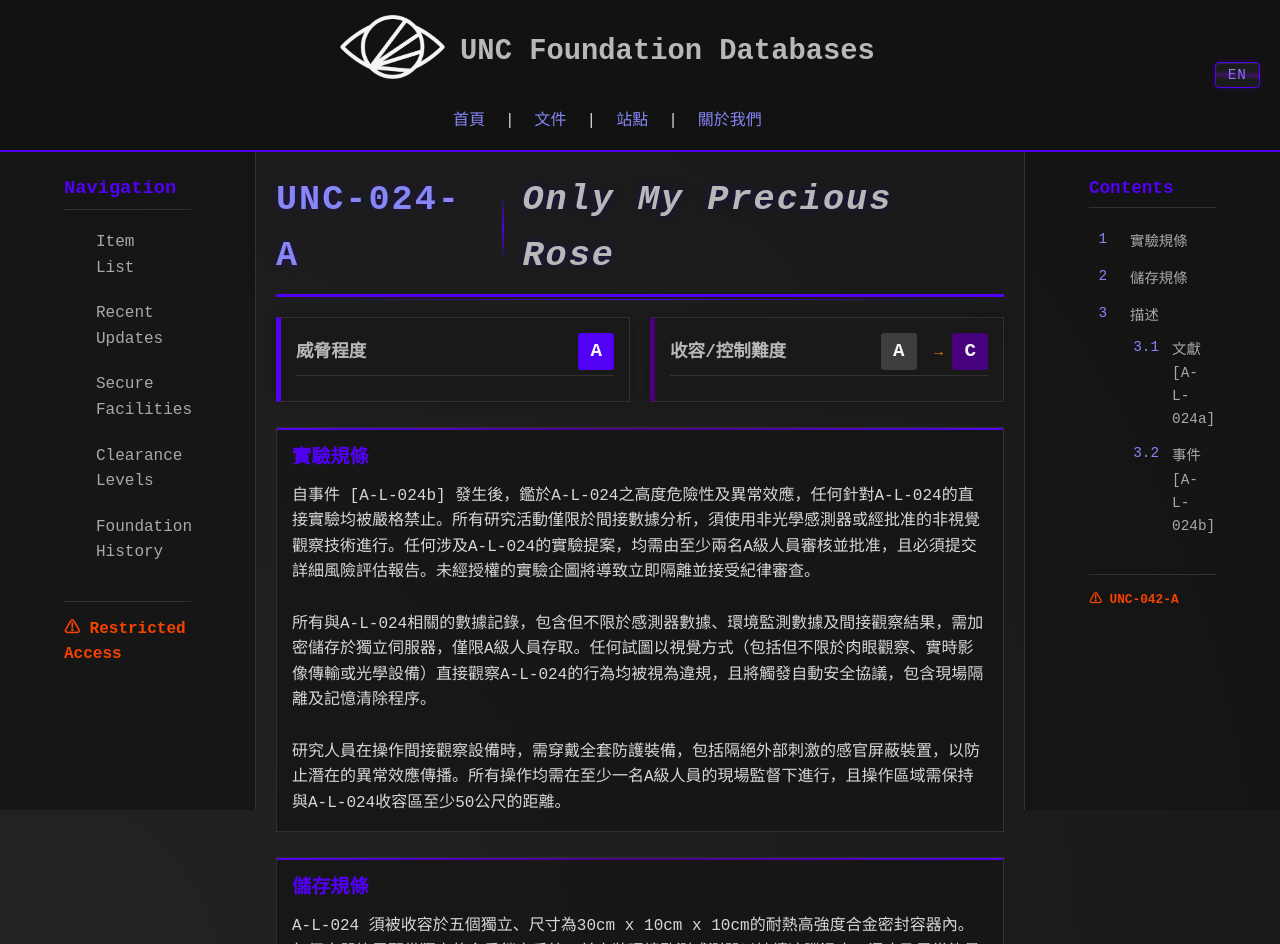
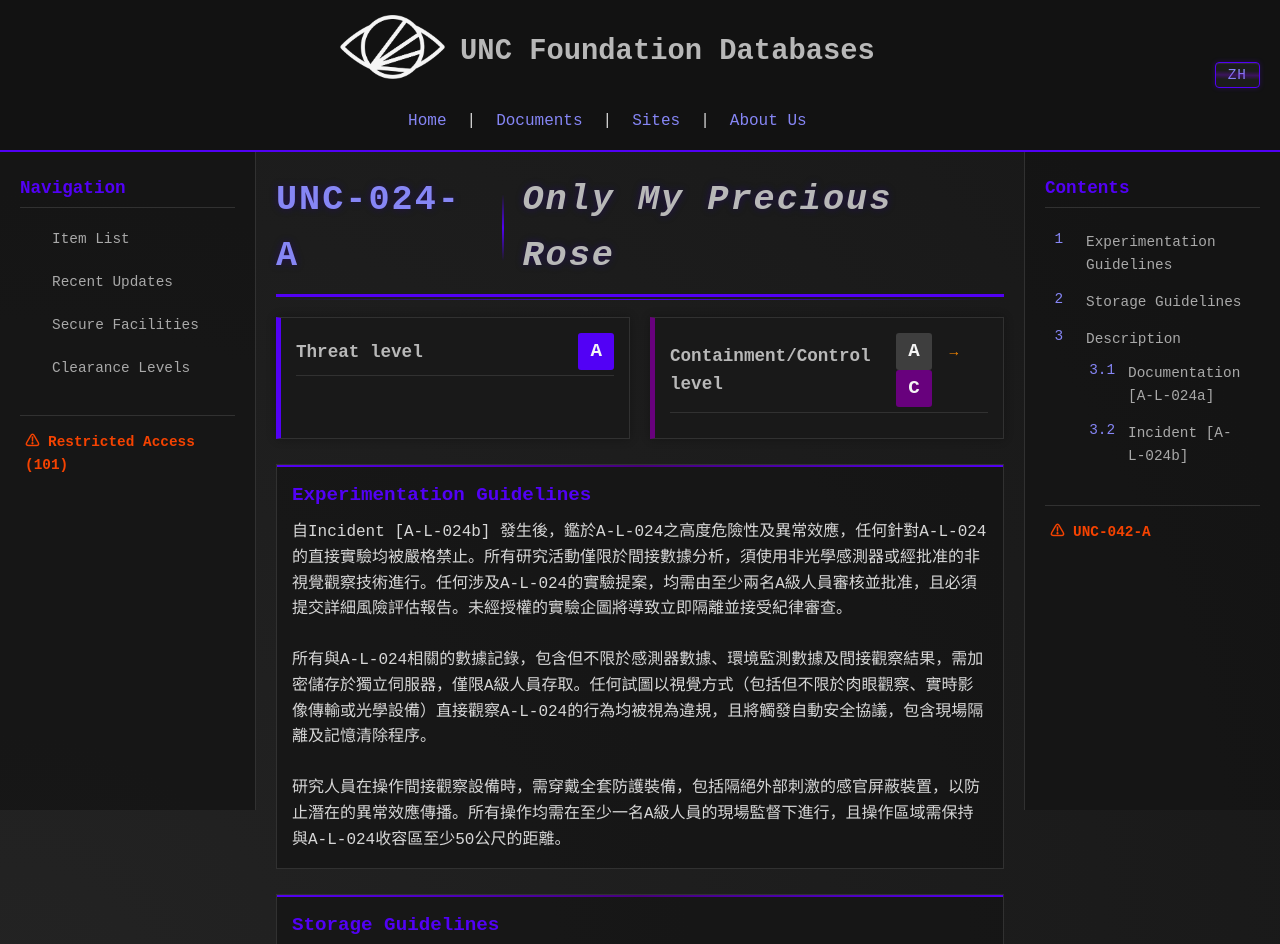
Before and after one commit to MyMemUNC/MyMemUNC.github.io, a plain HTML site: page unc/EN/doc/024.html in a window 1280 px wide. Shown: the top 944 px of the page. Drawn offline with Linux system fonts and the light colour scheme.

Commit message:
More did

```diff
--- a/unc/EN/doc/024.html
+++ b/unc/EN/doc/024.html
@@ -5,7 +5,7 @@
         <meta name="viewport" content="width=device-width, initial-scale=1.0">
         <link rel="stylesheet" href="../../css/documentStyle.css">
         <title>UNC-A-L-024 | Only My Precious Rose</title>
-        <script src="https://mymemunc.github.io/unc/languageSwitch.js"></script>
+        <script src="https://mymemunc.github.io/unc/javascript/languageSwitch.js"></script>
 
     </head>
 
@@ -21,13 +21,13 @@
                         </span>
                     </h1>
                     <div class="header-links">
-                        <a href="../index.html">首頁</a> |
-                        <a href="#">文件</a> |
-                        <a href="#">站點</a> |
-                        <a href="#">關於我們</a>
+                        <a href="../index.html">Home</a> |
+                        <a href="#">Documents</a> |
+                        <a href="#">Sites</a> |
+                        <a href="#">About Us</a>
                     </div>
                 </div>
-                <button id="language-switch" class="language-btn">EN</button>
+                <button id="language-switch" class="language-btn">ZH</button>
             </div>
         </div>
 
@@ -40,10 +40,9 @@
                     <li><a href="#">Recent Updates</a></li>
                     <li><a href="#">Secure Facilities</a></li>
                     <li><a href="#">Clearance Levels</a></li>
-                    <li><a href="#">Foundation History</a></li>
                 </ul>
                 <div class="sidebar-footer">
-                    <p class="warning">⚠ Restricted Access</p>
+                    <p class="warning" title="Restricted Access Code 101: Due to insufficient clearance, access to related information and content is limited to A-level personnel or above.">⚠ Restricted Access (101)</p>
                 </div>
             </div>
 
@@ -58,7 +57,7 @@
                     <!-- Threat Level Box -->
                     <div class="meta-box threat-box">
                         <div class="meta-header">
-                            <span class="meta-title">威脅程度</span>
+                            <span class="meta-title">Threat level</span>
                             <span class="level-indicator threat-level">A</span>
                         </div>
                     </div>
@@ -66,7 +65,7 @@
                     <!-- Containment Level Box -->
                     <div class="meta-box containment-box">
                         <div class="meta-header">
-                            <span class="meta-title">收容/控制難度</span>
+                            <span class="meta-title">Containment/Control level</span>
                             <div>
                                 <span
                                     class="level-indicator previous-level">A</span>
@@ -79,8 +78,8 @@
                 </div>
 
                 <div class="content-section" id="section-experiment">
-                    <div class="section-title">實驗規條</div>
-                    <p>自事件 [A-L-024b]
+                    <div class="section-title">Experimentation Guidelines</div>
+                    <p>自Incident [A-L-024b]
                         發生後，鑑於A-L-024之高度危險性及異常效應，任何針對A-L-024的直接實驗均被嚴格禁止。所有研究活動僅限於間接數據分析，須使用非光學感測器或經批准的非視覺觀察技術進行。任何涉及A-L-024的實驗提案，均需由至少兩名A級人員審核並批准，且必須提交詳細風險評估報告。未經授權的實驗企圖將導致立即隔離並接受紀律審查。</p>
                     <br>
                     <p>所有與A-L-024相關的數據記錄，包含但不限於感測器數據、環境監測數據及間接觀察結果，需加密儲存於獨立伺服器，僅限A級人員存取。任何試圖以視覺方式（包括但不限於肉眼觀察、實時影像傳輸或光學設備）直接觀察A-L-024的行為均被視為違規，且將觸發自動安全協議，包含現場隔離及記憶清除程序。</p>
@@ -89,7 +88,7 @@
                 </div>
 
                 <div class="content-section" id="section-storage">
-                    <div class="section-title">儲存規條</div>
+                    <div class="section-title">Storage Guidelines</div>
                     <p>A-L-024 須被收容於五個獨立、尺寸為30cm x 10cm x
                         10cm的耐熱高強度合金密封容器內。每個容器均需配備獨立的多重鎖定系統，並安裝環境監測感測器以持續追蹤溫度、濕度及異常能量波動。容器需存放於一專用收容室內，該收容室位於高度安全的地下設施，配備多層物理與電子屏障，確保無任何未經授權的進入。</p>
                     <br>
@@ -101,7 +100,7 @@
                 </div>
 
                 <div class="content-section" id="section-description">
-                    <div class="section-title">描述</div>
+                    <div class="section-title">Description</div>
 
                     <div class="media-container">
                         <img src="../../material/a-l-024-1.png"
@@ -124,15 +123,15 @@
 
                 <div class="divider"></div>
 
-                <!-- Collapsible 文獻 [A-L-024a] Section -->
+                <!-- Collapsible Documentation [A-L-024a] Section -->
                 <div class="content-section" id="section-literature">
-                    <div class="collapsible section-title">文獻 [A-L-024a]</div>
+                    <div class="collapsible section-title">Documentation [A-L-024a]</div>
                     <div class="collapsible-content">
-                        <p>文獻 [A-L-024a] 是兩份從蘭開斯特王朝傳下來的文獻，其複數記錄已被銷毀。</p><br>
+                        <p>Documentation [A-L-024a] 是兩份從蘭開斯特王朝傳下來的文獻，其複數記錄已被銷毀。</p><br>
 
-                        <p>文獻 [A-L-024ai] 為一首描述A-L-024異常效果的詩詞。</p>
+                        <p>Documentation [A-L-024ai] 為一首描述A-L-024異常效果的詩詞。</p>
 
-                        <p>文獻 [A-L-024aii] 為使用A-L-024作處刑工具之處刑記錄。</p><br>
+                        <p>Documentation [A-L-024aii] 為使用A-L-024作處刑工具之處刑記錄。</p><br>
 
                         <p class="warning">⚠ 於基金會「星雲協議」的監管下，[A-L-024aii]
                             禁止B級或以下人員查看。</p>
@@ -173,9 +172,9 @@
                     </div>
                 </div>
 
-                <!-- Collapsible 事件 [A-L-024b] Section -->
+                <!-- Collapsible Incident [A-L-024b] Section -->
                 <div class="content-section" id="section-event">
-                    <div class="collapsible section-title">事件 [A-L-024b]</div>
+                    <div class="collapsible section-title">Incident [A-L-024b]</div>
                     <div class="collapsible-content">
                         <p>於██/██/20██，兩位C級研究人員於執行A-L-024常規監測任務期間，透過實時影像傳輸系統觀察目標時，突然回報視覺感知異常。受試者聲稱其視野內色彩飽和度顯著衰減，唯獨A-L-024本體維持原有色調。</p>
                         <br>
@@ -199,14 +198,14 @@
                 <h3>Contents</h3>
                 <div class="toc-container">
                     <ol class="toc-list">
-                        <li><a href="#section-experiment">實驗規條</a></li>
-                        <li><a href="#section-storage">儲存規條</a></li>
+                        <li><a href="#section-experiment">Experimentation Guidelines</a></li>
+                        <li><a href="#section-storage">Storage Guidelines</a></li>
                         <li>
-                            <a href="#section-description">描述</a>
+                            <a href="#section-description">Description</a>
                             <ol class="toc-sublist">
-                                <li><a href="#section-literature">文獻
+                                <li><a href="#section-literature">Documentation
                                         [A-L-024a]</a></li>
-                                <li><a href="#section-event">事件
+                                <li><a href="#section-event">Incident
                                         [A-L-024b]</a></li>
                             </ol>
                         </li>
--- a/unc/css/documentStyle.css
+++ b/unc/css/documentStyle.css
@@ -172,7 +172,7 @@ body {
     height: calc(100vh - 100px);
     width: 20%;
     min-width: 250px;
-    padding: 64px;
+    padding: 64px 20px;
     background-color: rgba(20, 20, 20, 0.8);
     border-right: 1px solid #333;
     z-index: 10;
@@ -184,6 +184,7 @@ body {
     margin-bottom: 15px;
     padding-bottom: 5px;
     border-bottom: 1px solid #333;
+    font-size: 1.1em;
 }
 
 .sidebar ul {
@@ -201,6 +202,7 @@ body {
     display: block;
     padding: 5px 30px;
     border-left: 2px solid transparent;
+    font-size: 0.9em;
 }
 
 .sidebar a:hover {
@@ -211,7 +213,9 @@ body {
 .sidebar-footer {
     margin-top: 30px;
     padding-top: 15px;
+    padding-left: 5px;
     border-top: 1px solid #333;
+    font-size: 0.9em;
 }
 
 .main-content {
@@ -228,7 +232,7 @@ body {
     height: calc(100vh - 100px);
     width: 20%;
     min-width: 250px;
-    padding: 64px;
+    padding: 64px 20px;
     background-color: rgba(20, 20, 20, 0.8);
     border-left: 1px solid #333;
     z-index: 10;
@@ -305,7 +309,8 @@ body {
     margin-top: 20px;
     padding-top: 15px;
     border-top: 1px solid #333;
-    font-size: 0.8em;
+    padding-left: 5px;
+    font-size: 0.9em;
 }
 
 .object-header {
@@ -385,7 +390,7 @@ body {
 }
 
 .containment-box {
-    border-left: 5px solid #4b0082;
+    border-left: 5px solid #6c0082;
 }
 
 .meta-header {
@@ -419,7 +424,7 @@ body {
 }
 
 .containment-level {
-    background-color: #4b0082;
+    background-color: #6c0082;
     color: white;
 }
 
```
Also changed, not shown: unc/ZH/doc/024.html (+8 -9 lines), unc/material/a-l-024-1.png, unc/material/a-l-024-1_square.png.
